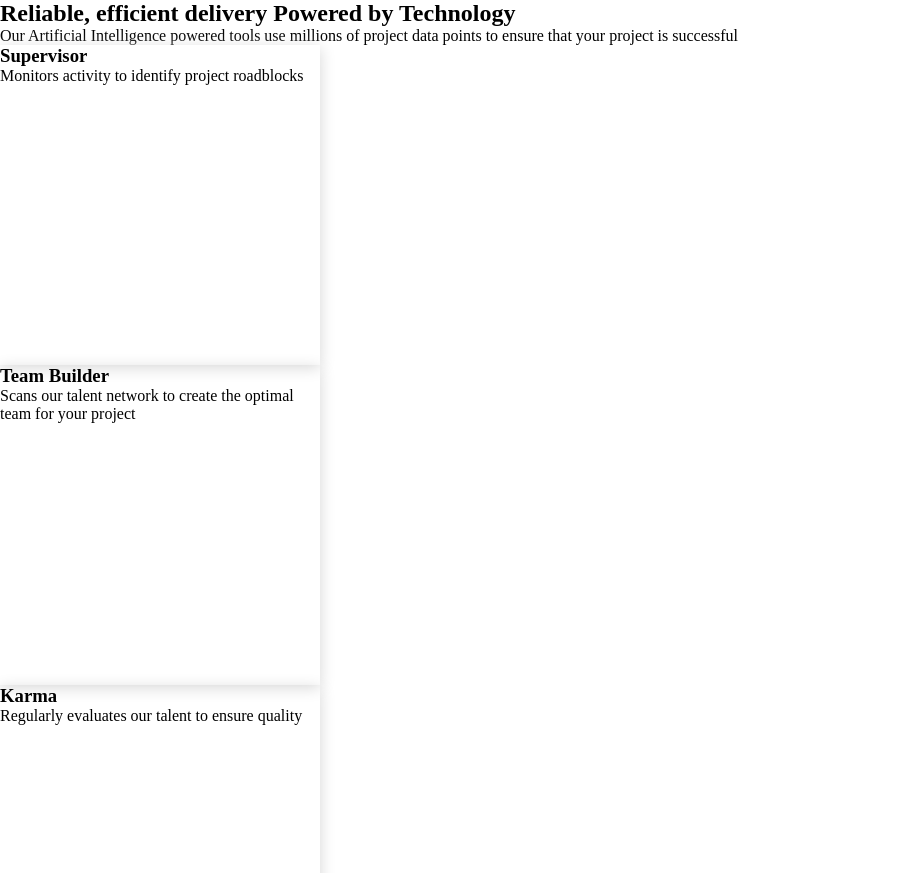
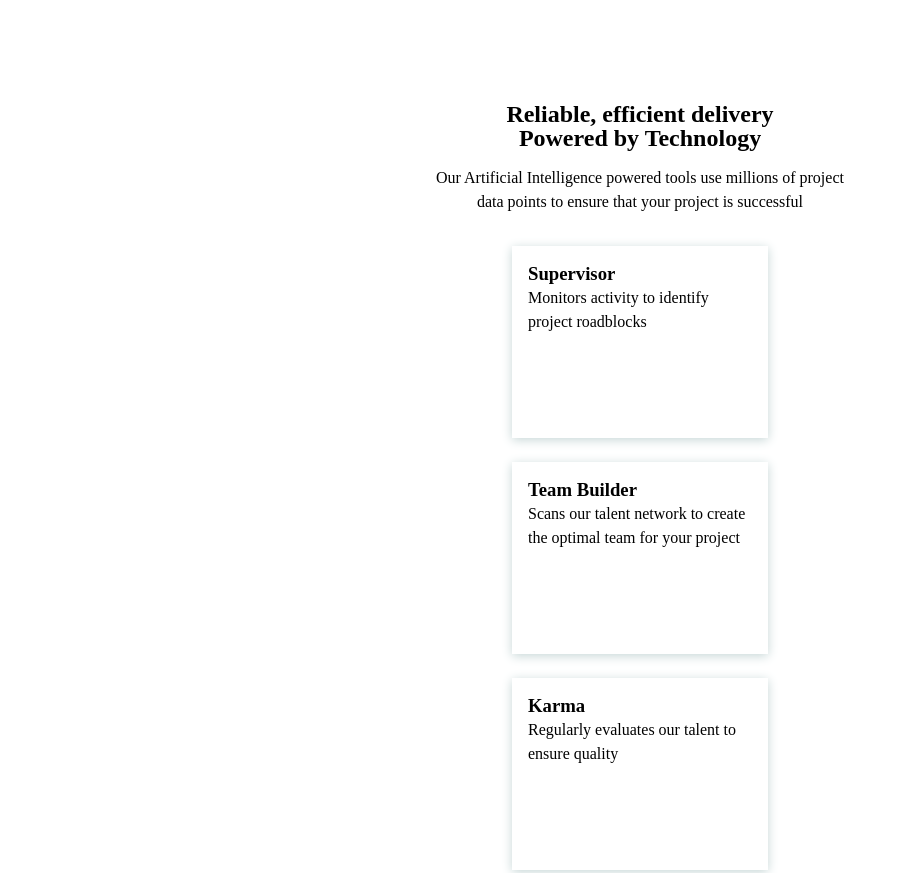
Before and after one commit to Christian-Emmanuel5/four-card-feature-section, a plain HTML site: page index.html in a window 1280 px wide. Shown: the top 873 px of the page, without its empty margins (0-905 px from the left). Drawn offline with Linux system fonts and the light colour scheme.

Commit message:
In progress

```diff
--- a/index.html
+++ b/index.html
@@ -27,7 +27,7 @@
   <body>
     <section class="hero">
       <h2>
-        Reliable, efficient delivery
+        Reliable, efficient delivery<br>
         <span>Powered by Technology</span>
       </h2>
 
--- a/style.css
+++ b/style.css
@@ -4,20 +4,43 @@
 }
 
 html {
-  font-size: clamp(15px, calc(1.5vw + 2px), 16px);
+  font-size: clamp(15px, calc(1.8vw + 2px), 16px);
+  line-height: 1.5rem;
 }
 body {
   width: 100vw;
   height: 100vh;
   display: flex;
   flex-flow: column;
+  align-items: center;
+  padding: 8%;
+  gap: 2rem
+}
+
+section, div {
+  display: flex;
+  flex-flow: column;
+}
+
+.hero {
+  min-width: 16rem;
+  max-width: 26rem;
+  text-align: center;
+  gap: 1rem;
+}
+
+.grid-container {
+  display: grid;
+  gap: 1.5rem;
+}
+
+.flex-container {
+  gap: 1.5rem;
 }
 
 .card {
-  width: 20rem;
-  height: 20rem;
-  box-shadow: 0 0.2rem 15px  #d6d6d6ff;
+  width: 16rem;
+  height: 12rem;
+  box-shadow: 0 2px 10px #c6d6d6ff;
+  padding: 1rem;
 }
-
-.inner {
-}
```
